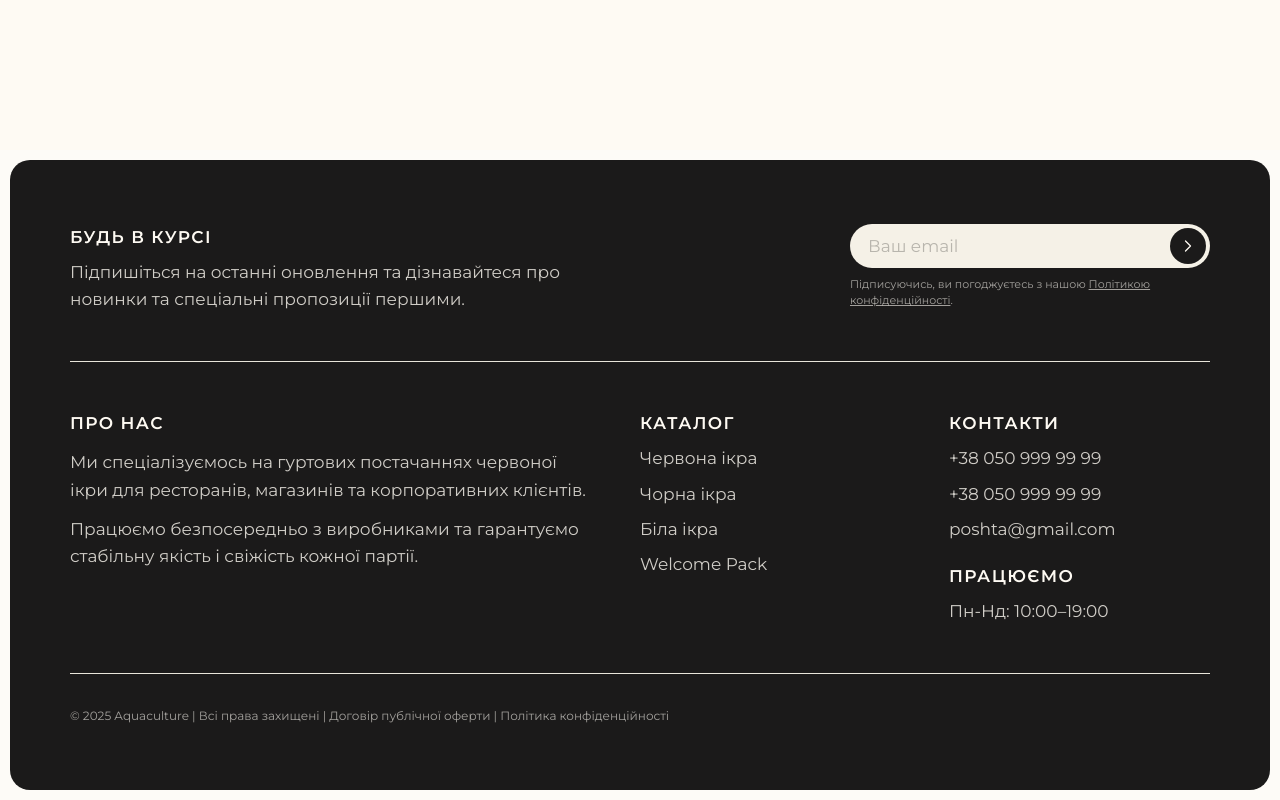
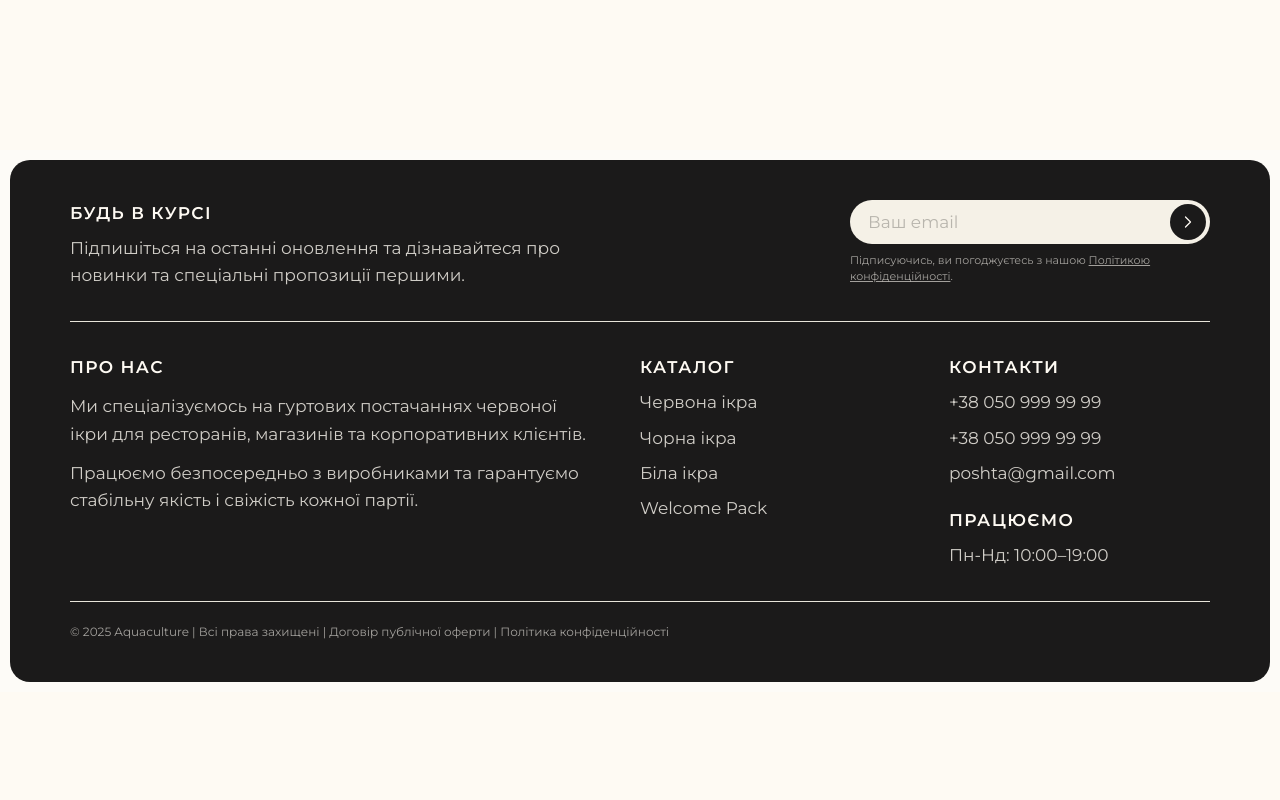
Before and after one commit to Ruslan-Opanasiuk/aquaculture, a React (Vite) app: page / in a window 1280 px wide. Shown: the part 6002-6802 px from the top of the page. After the commit the page ends 6694 px from the top, so only its background shows below. Built offline with nearby package versions, Linux system fonts and the light colour scheme; a web font is replaced by a local one.

Commit message:
refactor: зменшити вертикальні відступи у футері

```diff
--- a/src/components/Footer.jsx
+++ b/src/components/Footer.jsx
@@ -58,14 +58,14 @@ export default function Footer() {
             px-layout-gap
             tablet:max-w-[var(--max-width-content-tablet)]
             desktop:max-w-[var(--max-width-content-desktop)]
-            py-[64px]
+            py-[40px]
             font-['Montserrat']
             text-body
             leading-[1.6]
           "
         >
           {/* NEWSLETTER ROW */}
-          <div className="grid grid-cols-1 desktop:grid-cols-2 gap-[32px] desktop:gap-0 pb-[48px]">
+          <div className="grid grid-cols-1 desktop:grid-cols-2 gap-[32px] desktop:gap-0 pb-[32px]">
             <div className="flex flex-col gap-[8px]">
               <p className="font-bold tracking-[0.08em]">БУДЬ В КУРСІ</p>
               <p className="text-brand-beige-80">
@@ -174,7 +174,7 @@ export default function Footer() {
           </div>
 
           {/* LINE */}
-          <div className="w-full h-[0.5px] border-sand border-t mb-[48px]" />
+          <div className="w-full h-[0.5px] border-sand border-t mb-[32px]" />
 
           {/* BOTTOM GRID */}
           <div
@@ -254,7 +254,7 @@ export default function Footer() {
           </div>
 
           {/* LINE */}
-          <div className="w-full h-[0.5px] border-sand border-t mt-[48px] mb-[32px]" />
+          <div className="w-full h-[0.5px] border-sand border-t mt-[32px] mb-[20px]" />
 
           {/* LEGAL */}
           <p className="text-[12px] text-brand-beige-60 text-center tablet:text-left">
```
